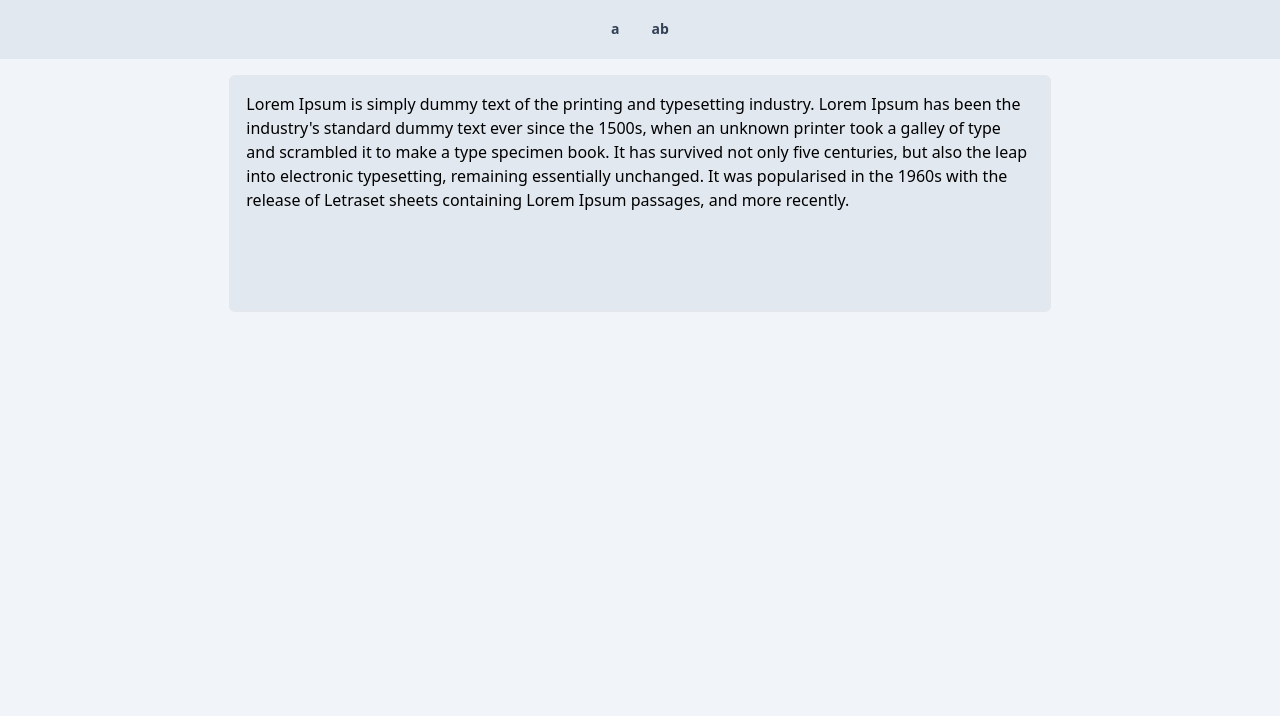
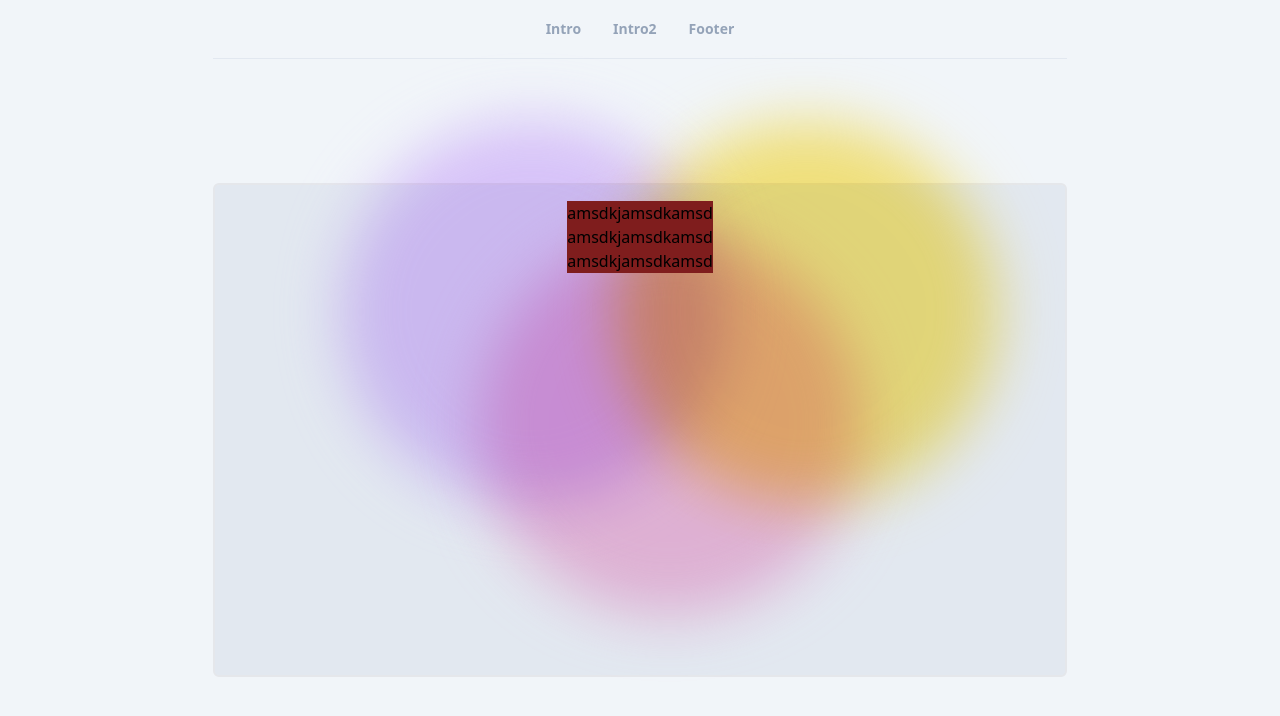
Before and after one commit to akturanilyas/akturanilyas.dev, a Next.js app: page / in a window 1280 px wide. Shown: the top 716 px of the page. Built offline with nearby package versions, Linux system fonts and the light colour scheme.

Commit message:
Add animation circles

```diff
--- a/src/app/layout.tsx
+++ b/src/app/layout.tsx
@@ -16,9 +16,11 @@ export default function RootLayout({ children }: { children: ReactNode }) {
   return (
     <html lang={'en'}>
       <body className={'h-screen bg-slate-100'}>
-        <BaseView className={'w-full items-center h-full'} >
-          <Header />
-          <BaseView className={'w-full lg:w-2/3 h-full'}>{children}</BaseView>
+        <BaseView className={'relative h-full w-full items-center bg-slate-100'}>
+          <BaseView className={'h-full w-full lg:w-2/3'}>
+            <Header />
+            {children}
+          </BaseView>
         </BaseView>
       </body>
     </html>
--- a/src/app/page.tsx
+++ b/src/app/page.tsx
@@ -1,19 +1,35 @@
 import BaseView from '@/components/base-view/BaseView';
+import { cn } from '@/utils/commonUtils';
+import { FC } from 'react';
 import BaseText from '@/components/base-text/BaseText';
+
+export interface TransparentCircleProps {
+  className?: string;
+}
+
+const TransparentCircle: FC<TransparentCircleProps> = (props) => {
+  const { className } = props;
+
+  return (
+    <BaseView
+      className={cn('animate-blob absolute h-[20rem] w-[20rem] rounded-full opacity-70 blur-xl filter', className)}
+    />
+  );
+};
 
 export default function Home() {
   return (
-    <BaseView className={'h-full p-4'}>
-      <BaseView className={'h-1/3 rounded-md border bg-slate-200 p-4'}>
-        <BaseText
-          text={
-            `Lorem Ipsum is simply dummy text of the printing and typesetting industry.
-             Lorem Ipsum has been the industry's standard dummy text ever since the 1500s,
-             when an unknown printer took a galley of type and scrambled it to make a type specimen book.
-              It has survived not only five centuries, but also the leap into electronic typesetting, remaining essentially unchanged.
-              It was popularised in the 1960s with the release of Letraset sheets containing Lorem Ipsum passages, and more recently.`
-          }
-        />
+    <BaseView className={'h-full justify-center'}>
+
+      <BaseView className={'relative border-2 rounded-md bg-slate-200 items-center p-4 h-2/3'}>
+        <TransparentCircle className={'left-32 bg-purple-300 mix-blend-multiply'} />
+        <TransparentCircle className={'right-32 bg-yellow-300 mix-blend-multiply'} />
+        <TransparentCircle className={'top-32 bg-pink-300 mix-blend-multiply'} />
+        <BaseView className={'relative bg-red-900'}>
+          <BaseText text={'amsdkjamsdkamsd'} />
+          <BaseText text={'amsdkjamsdkamsd'} />
+          <BaseText text={'amsdkjamsdkamsd'} />
+        </BaseView>
       </BaseView>
     </BaseView>
   );
--- a/src/components/base-text/BaseText.tsx
+++ b/src/components/base-text/BaseText.tsx
@@ -8,7 +8,6 @@ const BaseText: FC<TextProps> = (props) => {
 
   const classes = twMerge(`
     text-slate
-    dark:text-slate-200
     ${className || ''}
   `);
 
--- a/src/components/button/BaseButton.tsx
+++ b/src/components/button/BaseButton.tsx
@@ -2,10 +2,10 @@ import React, { FC } from 'react';
 import { twMerge } from 'tailwind-merge';
 import BaseText from '../base-text/BaseText';
 import BaseView from '../base-view/BaseView';
-import { BaseButtonProps } from './BaseButton.interface';
 import CustomIconProvider from '@/providers/CustomIconProvider';
+import { ButtonProps } from '@/components/button/Button.interface';
 
-const BaseButton: FC<BaseButtonProps> = (props) => {
+const BaseButton: FC<ButtonProps> = (props) => {
   const {
     label,
     name,
@@ -27,12 +27,9 @@ const BaseButton: FC<BaseButtonProps> = (props) => {
     p-3
     rounded-md
     bg-primary-dark
-    dark:bg-primary-dark
     active:bg-primary
-    dark:active:bg-primary
     disabled:cursor-not-allowed
     disabled:bg-grey-300
-    dark:disabled:bg-grey-500
     gap-2 box-border
     relative
     group
@@ -42,14 +39,12 @@ const BaseButton: FC<BaseButtonProps> = (props) => {
   const textClasses = twMerge(`
     font-semibold
     text-slate-100
-    dark:text-slate-200
     text-sm
     ${textClassName || ''}
     ${
       disabled
       && `
       text-slate-800
-      dark:text-slate-200
     `
     }
   `);
--- a/src/components/button/TextButton.tsx
+++ b/src/components/button/TextButton.tsx
@@ -7,11 +7,8 @@ const Button: FC<ButtonProps> = (props) => {
   const classes = twMerge(`
     p-0 rounded-0 justify-start
     bg-transparent
-    dark:bg-transparent
     active:bg-transparent
-    dark:active:bg-transparent
     disabled:bg-transparent
-    dark:disabled:bg-transparent
     ${props.className || ''}
   `);
 
@@ -19,7 +16,6 @@ const Button: FC<ButtonProps> = (props) => {
     font-normal
     text-left
     text-slate-600
-    dark:text-slate-200
     ${props?.textClassName || ''}
   `);
 
--- a/src/components/header/Header.tsx
+++ b/src/components/header/Header.tsx
@@ -5,14 +5,11 @@ import { TabItem } from '@/components/tab/Tab.interface';
 
 export const Header = () => {
   const classes = cn(`
-  bg-slate-200
-  h-16 w-full
-  justify-center items-center
-  border-b
-  border-slate-200
+  h-16 justify-center items-center
+  border-b border-slate-200
   `);
 
-  const tabItems: Array<TabItem> = [{ label: 'a' }, { label: 'ab' }];
+  const tabItems: Array<TabItem> = [{ label: 'Intro' }, { label: 'Intro2' }, { label: 'Footer' }];
 
   return (
     <BaseView className={classes}>
--- a/src/components/tab/Tab.tsx
+++ b/src/components/tab/Tab.tsx
@@ -5,41 +5,36 @@ import { twMerge } from 'tailwind-merge';
 import { TabProps } from '@/components/tab/Tab.interface';
 import BaseView from '@/components/base-view/BaseView';
 import TextButton from '@/components/button/TextButton';
+import { cn } from '@/utils/commonUtils';
 
 const Tab: FC<TabProps> = (props) => {
   const { className, items, textClassName, onClick } = props;
   const [currentTab, setCurrentTab] = useState<string | undefined>(props.currentTab);
   const classes = twMerge(`
-    flex flex-row flex-1 justify-evenly dark:bg-slate-600 dark:border-slate-700
+    flex flex-row flex-1 justify-evenly rounded-full bg-white-200
     ${className}
   `);
 
   const textClasses = twMerge(`
-    text-slate-700 font-semibold
+    text-slate-400 font-semibold
     hover:scale-110
     ${textClassName}
   `);
 
   return (
     <BaseView className={classes}>
-      {items.map((tab) => {
-        const textClassName = twMerge(`${textClasses} ${currentTab === tab.label ? 'text-slate-50' : ''}`);
-
-        const buttonClassName = `py-1 my-2 px-4 ${currentTab === tab.label ? 'bg-slate-400 dark:bg-green-450' : ''}`;
-
-        return (
+      {items.map((tab) => (
         <TextButton
           key={tab.label}
           label={tab.label}
-            className={buttonClassName}
-            textClassName={textClassName}
+          className={cn('my-2 px-4 py-0.5', { 'rounded-full bg-slate-200': currentTab === tab.label })}
+          textClassName={cn(textClasses, { 'text-slate-500': currentTab === tab.label })}
           onClick={() => {
             setCurrentTab(tab.label);
             (tab?.onClick && tab?.onClick(tab.label)) || (onClick && onClick(tab.label));
           }}
         />
-        );
-      })}
+      ))}
     </BaseView>
   );
 };
--- a/tailwind.config.ts
+++ b/tailwind.config.ts
@@ -12,6 +12,25 @@ const config: Config = {
         'gradient-radial': 'radial-gradient(var(--tw-gradient-stops))',
         'gradient-conic': 'conic-gradient(from 180deg at 50% 50%, var(--tw-gradient-stops))',
       },
+      animation: {
+        blob: 'blob 20s infinite',
+      },
+      keyframes: {
+        blob: {
+          '0%': {
+            transform: 'translate(0px, 0px) scale(1)',
+          },
+          '33%': {
+            transform: 'translate(30px, -50px) scale(1.2)',
+          },
+          '67%': {
+            transform: 'translate(-20px,20px) scale(0.8)',
+          },
+          '100%': {
+            transform: 'translate(0px, 0px) scale(1)',
+          },
+        },
+      },
     },
   },
   plugins: [],
```
Lines whose indentation alone changed are shown as unchanged.
